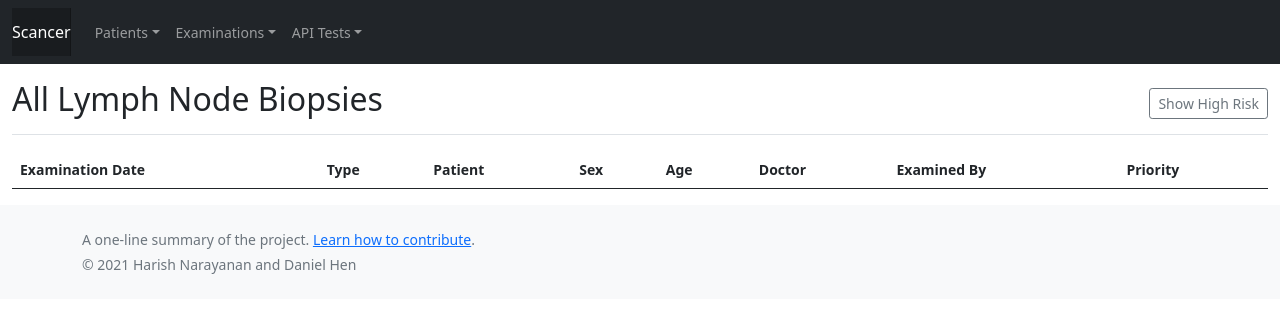
After one commit to scancer-org/webapp, a Django app: page /examinations/ in a window 1280 px wide. The commit adds this page. Shown: the top 313 px of the page. Run offline with Django 3.2, Linux system fonts and the light colour scheme; the visitor is signed in with stand-in values (Sample User, id 1); data that the repository does not hold is empty; some libraries are stand-ins or nearby versions.

Commit message:
Add an app to house examinations

```diff
--- a/config/settings/base.py
+++ b/config/settings/base.py
@@ -78,6 +78,7 @@ THIRD_PARTY_APPS = [
 LOCAL_APPS = [
     "scancer.users.apps.UsersConfig",
     "scancer.patients.apps.PatientsConfig",
+    "scancer.examinations.apps.ExaminationsConfig",
     "scancer.api_tests.apps.APITestsConfig",
 ]
 # https://docs.djangoproject.com/en/dev/ref/settings/#installed-apps
--- a/config/urls.py
+++ b/config/urls.py
@@ -22,6 +22,9 @@ urlpatterns = [
     # User management
     path("users/", include("scancer.users.urls", namespace="users")),
     path("patients/", include("scancer.patients.urls", namespace="patients")),
+    path(
+        "examinations/", include("scancer.examinations.urls", namespace="examinations")
+    ),
     path("api-tests/", include("scancer.api_tests.urls", namespace="api_tests")),
     path("accounts/", include("allauth.urls")),
     # Your stuff: custom urls includes go here
--- /dev/null
+++ b/scancer/examinations/apps.py
@@ -0,0 +1,5 @@
+from django.apps import AppConfig
+
+
+class ExaminationsConfig(AppConfig):
+    name = "scancer.examinations"
--- /dev/null
+++ b/scancer/examinations/urls.py
@@ -0,0 +1,8 @@
+from django.urls import path
+
+from .views import ExaminationListView
+
+app_name = "examinations"
+urlpatterns = [
+    path("", view=ExaminationListView.as_view(), name="list"),
+]
--- /dev/null
+++ b/scancer/examinations/views.py
@@ -0,0 +1,11 @@
+from django.contrib.auth.mixins import LoginRequiredMixin
+from django.views.generic import ListView
+
+from .models import Examination
+
+
+class ExaminationListView(LoginRequiredMixin, ListView):
+
+    model = Examination
+    context_object_name = "examinations"
+    template_name = "examinations/list.html"
--- a/scancer/patients/models.py
+++ b/scancer/patients/models.py
@@ -14,7 +14,7 @@ class Patient(models.Model):
     note = models.TextField(blank=True)
 
     def __str__(self):
-        return self.name
+        return f"{self.name} ({self.age.years}{self.sex})"
 
     @property
     def age(self):
--- a/scancer/templates/base_app.html
+++ b/scancer/templates/base_app.html
@@ -19,11 +19,11 @@
         <li class="nav-item dropdown">
           <a class="nav-link dropdown-toggle" href="#" id="dropdown2" data-bs-toggle="dropdown" aria-expanded="false">Examinations</a>
           <ul class="dropdown-menu" aria-labelledby="dropdown2">
-            <li><a class="dropdown-item" href="#">Manual Exams</a></li>
+            <li><a class="dropdown-item" href="{% url 'examinations:list' %}">Manual Exams</a></li>
             <li><a class="dropdown-item disabled" href="#">Mammograms</a></li>
             <li><a class="dropdown-item disabled" href="#">Ultrasounds</a></li>
             <li><a class="dropdown-item disabled" href="#">MRIs</a></li>
-            <li><a class="dropdown-item" href="#">Lymph Node Biopsies</a></li>
+            <li><a class="dropdown-item" href="{% url 'examinations:list' %}">Lymph Node Biopsies</a></li>
           </ul>
         </li>
         <li class="nav-item dropdown">
--- /dev/null
+++ b/scancer/templates/examinations/list.html
@@ -0,0 +1,48 @@
+{% extends "base_app.html" %}
+
+{% block title %}List of Lymph Node Biopsies{% endblock %}
+
+{% block content %}
+<main class="container-fluid">
+  <div class="d-flex justify-content-between flex-wrap flex-md-nowrap align-items-center pt-3 pb-2 mb-3 border-bottom">
+    <h1 class="h2">All Lymph Node Biopsies</h1>
+    <div class="btn-toolbar mb-2 mb-md-0">
+      <button type="button" class="btn btn-sm btn-outline-secondary">
+        <span data-feather="calendar"></span>
+        Show High Risk
+      </button>
+    </div>
+  </div>
+
+  <div class="table-responsive mt-3">
+    <table class="table">
+      <thead>
+        <tr>
+          <th>Examination Date</th>
+          <th>Type</th>
+          <th>Patient</th>
+          <th>Sex</th>
+          <th>Age</th>
+          <th>Doctor</th>
+          <th>Examined By</th>
+          <th>Priority</th>
+        </tr>
+      </thead>
+      <tbody>
+        {% for examination in examinations %}
+        <tr>
+          <td><a href="#">{{ examination.date }}</a></td>
+          <td>{{ examination.get_kind_display }}</td>
+          <td>{{ examination.patient.name }}</td>
+          <td>{{ examination.patient.age.years }} Years {{ examination.patient.age.months }} Months</td>
+          <td>{{ examination.patient.get_sex_display }}</td>
+          <td>{{ patient.doctor }}</td>
+          <td>{{ examination.healthcare_professional }}</td>
+          <td><span class="badge bg-{{ examination.priority_colour }}">{{ examination.get_priority_display }}</span></td>
+        </tr>
+        {% endfor %}
+      </tbody>
+    </table>
+  </div>
+</main>
+{% endblock content %}
```
Also changed, not shown: scancer/examinations/admin.py (added, +11 -0 lines), scancer/examinations/choices.py (added, +13 -0 lines), scancer/examinations/models.py (added, +24 -0 lines), scancer/templates/api_tests/image_upload.html (+9 -10 lines), scancer/examinations/__init__.py (added), scancer/examinations/migrations/0001_initial.py (added), scancer/examinations/migrations/0002_auto_20210428_2247.py (added), scancer/examinations/migrations/__init__.py (added), scancer/examinations/tests.py (added).
